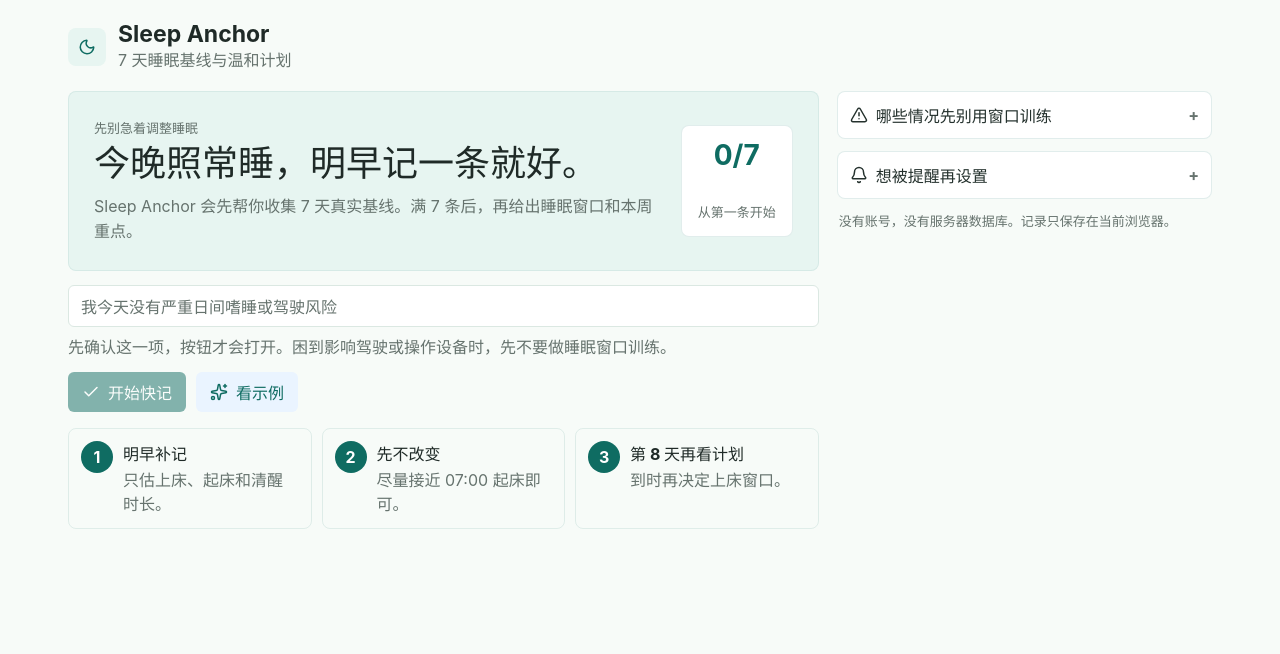
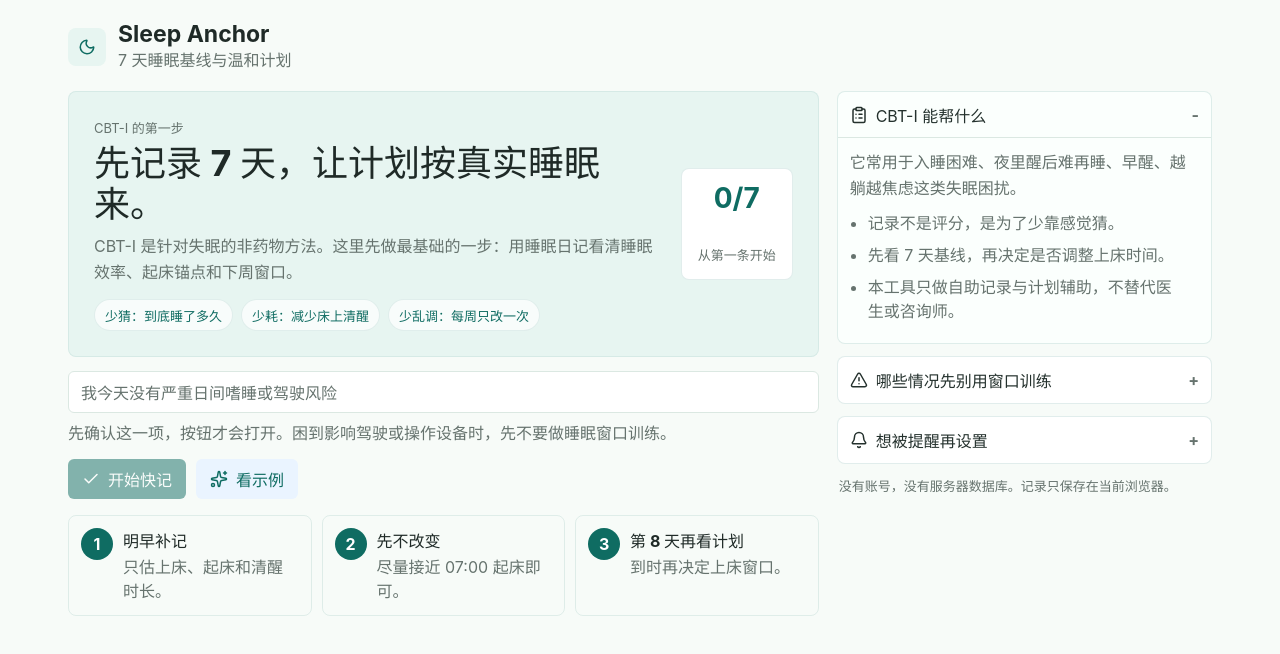
Before and after one commit to micdream4/sleep-anchor, a React (Vite) app: page / in a window 1280 px wide. Shown: the top 654 px of the page. Built offline with nearby package versions, Linux system fonts and the light colour scheme.

Commit message:
Explain CBT-I onboarding rationale

```diff
--- a/src/App.tsx
+++ b/src/App.tsx
@@ -267,9 +267,14 @@
           <section className="onboarding-panel">
             <div className="calm-guide">
               <div className="guide-copy">
-                <span className="eyebrow">先别急着调整睡眠</span>
-                <h2>今晚照常睡，明早记一条就好。</h2>
-                <p>Sleep Anchor 会先帮你收集 7 天真实基线。满 7 条后，再给出睡眠窗口和本周重点。</p>
+                <span className="eyebrow">CBT-I 的第一步</span>
+                <h2>先记录 7 天，让计划按真实睡眠来。</h2>
+                <p>CBT-I 是针对失眠的非药物方法。这里先做最基础的一步：用睡眠日记看清睡眠效率、起床锚点和下周窗口。</p>
+                <div className="reason-pills" aria-label="为什么需要记录">
+                  <span>少猜：到底睡了多久</span>
+                  <span>少耗：减少床上清醒</span>
+                  <span>少乱调：每周只改一次</span>
+                </div>
               </div>
               <div className="guide-progress" aria-label={`7 天挑战进度 ${progress.percent}%`}>
                 <strong>{progress.recordedDays}/7</strong>
@@ -302,6 +307,20 @@
           </section>
 
           <aside className="calm-aside">
+            <details className="soft-details cbti-details" open>
+              <summary>
+                <ClipboardList size={18} />
+                CBT-I 能帮什么
+              </summary>
+              <div className="details-copy">
+                <p>它常用于入睡困难、夜里醒后难再睡、早醒、越躺越焦虑这类失眠困扰。</p>
+                <ul className="check-list">
+                  <li>记录不是评分，是为了少靠感觉猜。</li>
+                  <li>先看 7 天基线，再决定是否调整上床时间。</li>
+                  <li>本工具只做自助记录与计划辅助，不替代医生或咨询师。</li>
+                </ul>
+              </div>
+            </details>
             <details className="soft-details">
               <summary>
                 <AlertTriangle size={18} />
--- a/src/index.css
+++ b/src/index.css
@@ -737,10 +737,30 @@
 
 .guide-copy p,
 .soft-check p,
-.privacy-note {
+.privacy-note,
+.details-copy p {
   margin: 0;
   color: var(--muted);
   line-height: 1.6;
+}
+
+.reason-pills {
+  display: flex;
+  flex-wrap: wrap;
+  gap: 8px;
+  margin-top: 14px;
+}
+
+.reason-pills span {
+  display: inline-flex;
+  align-items: center;
+  min-height: 32px;
+  padding: 0 10px;
+  border: 1px solid rgba(15, 108, 98, 0.1);
+  border-radius: 999px;
+  color: var(--teal-dark);
+  background: rgba(255, 255, 255, 0.72);
+  font-size: 13px;
 }
 
 .guide-progress {
@@ -848,6 +868,18 @@
 .soft-details .check-list {
   margin: 10px 0 12px;
   padding-right: 12px;
+}
+
+.details-copy {
+  padding: 12px;
+}
+
+.details-copy .check-list {
+  margin-bottom: 0;
+}
+
+.cbti-details {
+  background: var(--surface);
 }
 
 .privacy-note {
```
